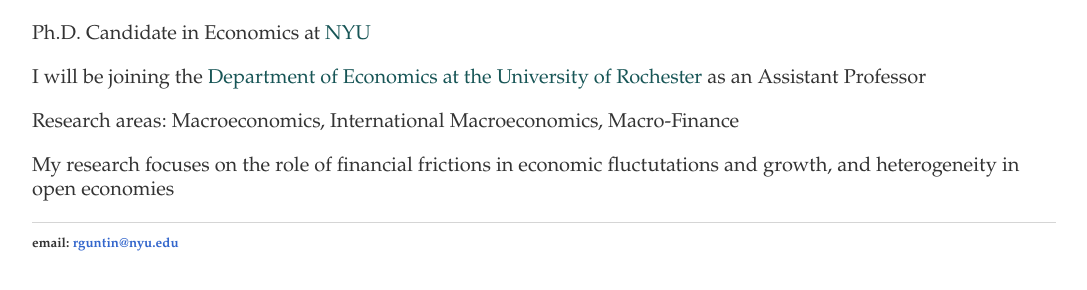
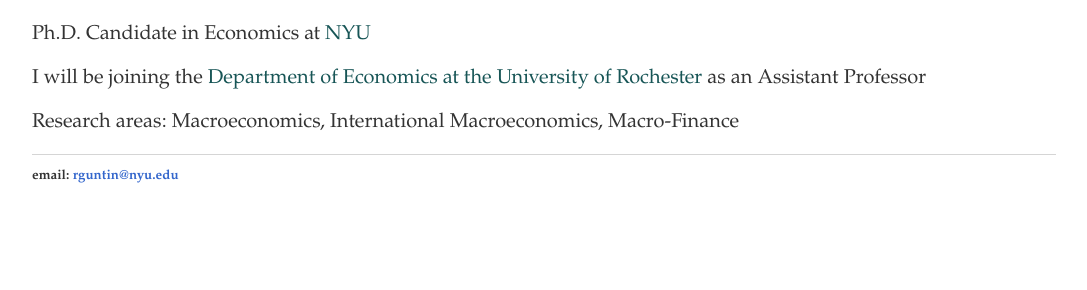
Before and after one commit to rafaguntin/rafaguntin.github.io, a Jekyll site: the page built from index.html, in a window 1280 px wide, cut to the strip 519-809 px from the top of the page. Shown: the whole strip, without its empty margins (96-1183 px from the left). Built offline with Jekyll 4.4.1, drawn with Linux system fonts in a browser that asks for light colours.

Commit message:
Update index.html

```diff
--- a/index.html
+++ b/index.html
@@ -9,7 +9,7 @@
 			<p> Ph.D. Candidate in Economics at <a style="color:#175556" href="https://as.nyu.edu/econ.html" target="_blank">NYU</a> </p>
 		        <p> I will be joining the <a style="color:#175556" href="http://www.sas.rochester.edu/eco/index.html" target="_blank">Department of Economics at the University of Rochester</a> as an Assistant Professor </p>
 			<p> Research areas: Macroeconomics, International Macroeconomics, Macro-Finance</p>
-			<p> My research focuses on the role of financial frictions in economic fluctutations and growth, and heterogeneity in open economies</p>
+			<!-- <p> My research focuses on the role of financial frictions in economic fluctutations and growth, and heterogeneity in open economies</p> -->
 
 		</div>
 		<div class="blurb">
```
